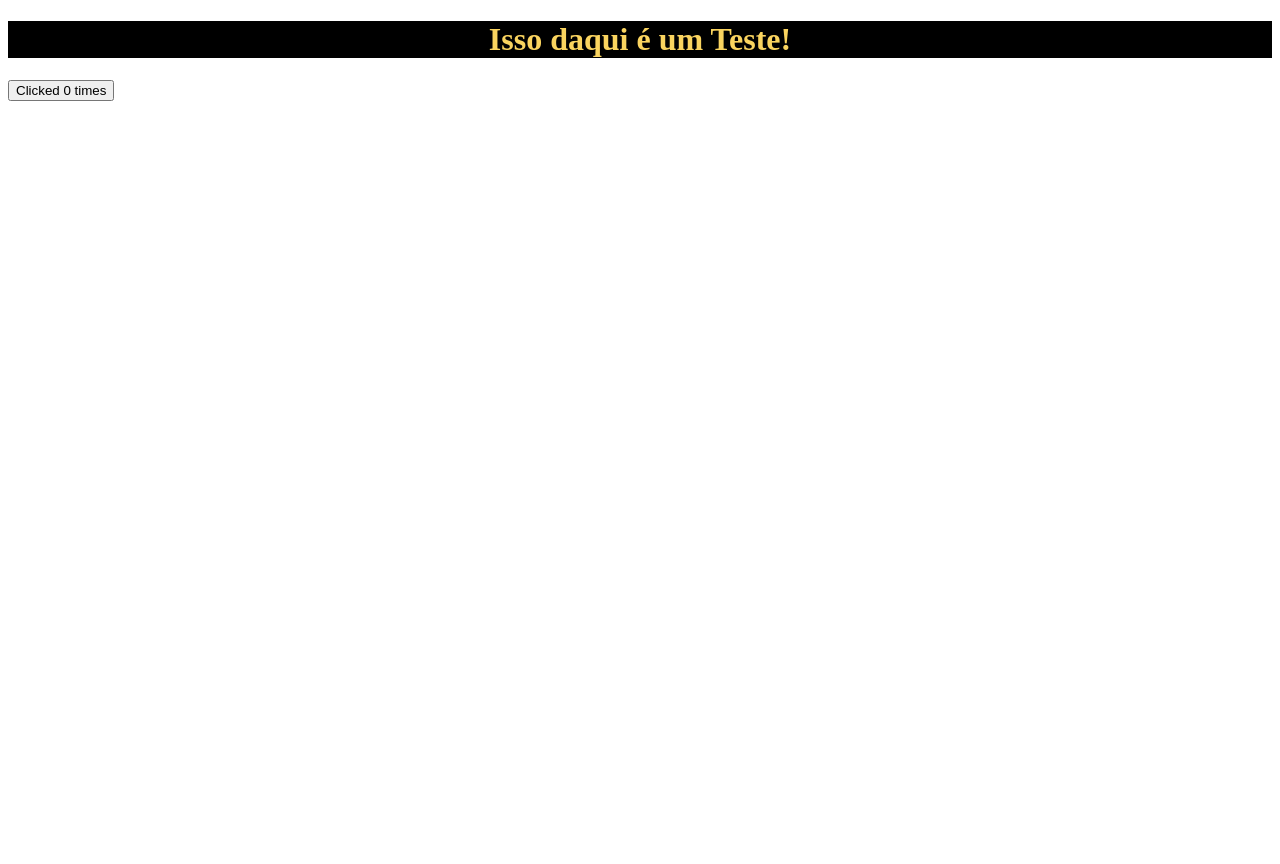
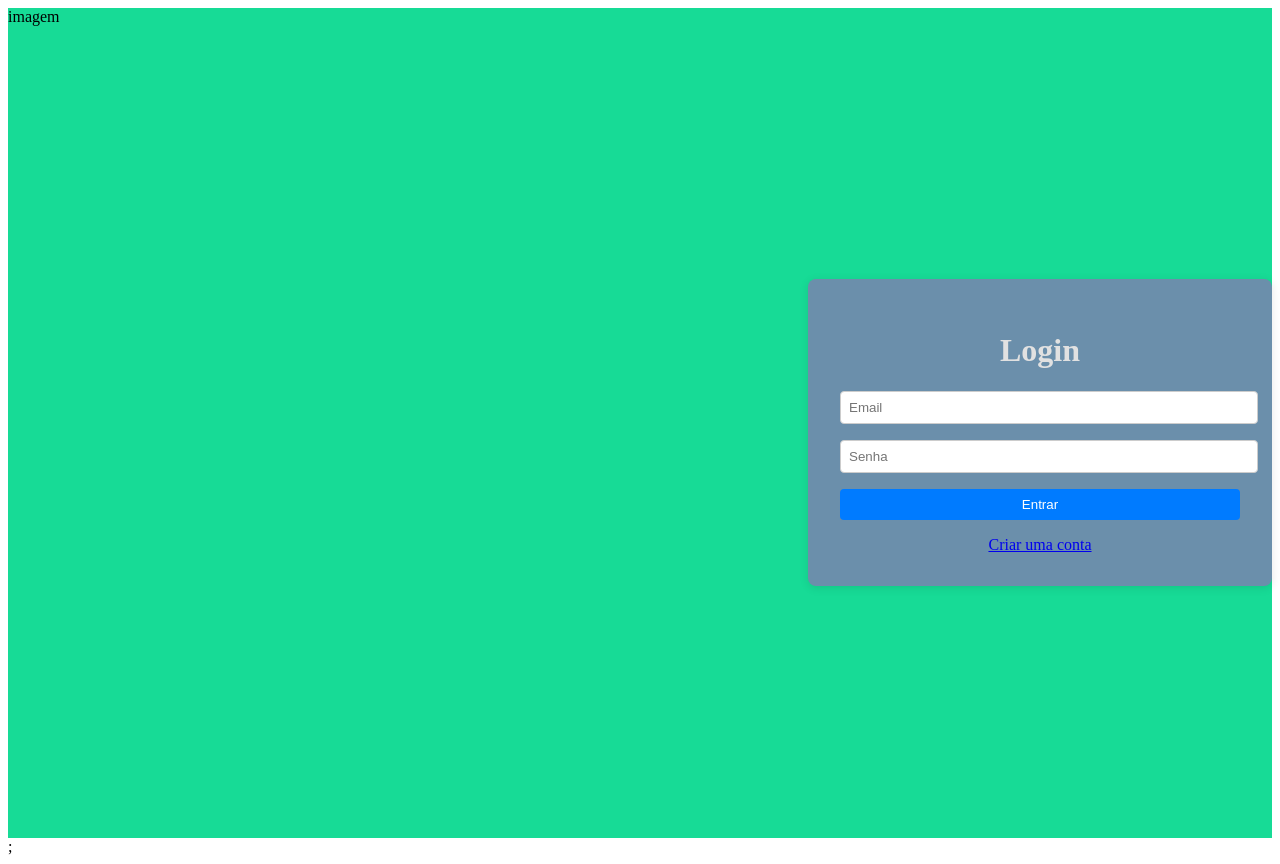
Before and after one commit to upprsk/wrker, a SvelteKit app in the folder front/: page / in a window 1280 px wide. Before the commit the page ends 800 px from the top, so only its background shows below. Built offline with nearby package versions, Linux system fonts and the light colour scheme.

Commit message:
tentativa de fazer tela de login

```diff
--- a/front/src/routes/+page.svelte
+++ b/front/src/routes/+page.svelte
@@ -1,23 +1,5 @@
 <script>
-    let teste = 'Isso daqui é um Teste!';
-    let count = 0;
-
-    function increment() {
-		count += 1;
-	}
+    import Login from './login.svelte';
 </script>
 
-<h1 class="classeTeste"> {teste} </h1>
-
-<button on:click={increment}>
-	Clicked {count}
-	{count === 1 ? 'time' : 'times'}
-</button>
-
-<style>
-    .classeTeste {
-        color: #fad45f;
-        background-color: black;
-        text-align: center;
-    }
-</style>
+<Login />;
--- /dev/null
+++ b/front/src/routes/login.svelte
@@ -0,0 +1,112 @@
+<script>
+    let isLogin = true;
+    let email = '';
+    let password = '';
+    let confirmPassword = '';
+
+    const toggleForm = () => {
+        isLogin = !isLogin;
+        email = '';
+        password = '';
+        confirmPassword = '';
+    };
+
+    const handleSubmit = () => {
+        if (isLogin) {
+            // Lógica para login
+            console.log('Login com', { email, password });
+        } else {
+            // Lógica para cadastro
+            if (password === confirmPassword) {
+                console.log('Cadastro com', { email, password });
+            } else {
+                alert('As senhas não coincidem!');
+            }
+        }
+    };
+</script>
+
+<div class="fundo clearfix">
+
+<div class="banner">
+    imagem
+</div>
+
+<div class="container">
+    <h1>{isLogin ? 'Login' : 'Cadastro'}</h1>
+    <input type="email" bind:value={email} placeholder="Email" required />
+    <input type="password" bind:value={password} placeholder="Senha" required />
+
+    {#if !isLogin}
+        <input type="password" bind:value={confirmPassword} placeholder="Confirme a Senha" required />
+    {/if}
+
+    <button on:click={handleSubmit}>
+        {isLogin ? 'Entrar' : 'Cadastrar'}
+    </button>
+
+    <div class="toggle">
+        <a href="#" on:click|preventDefault={toggleForm}>
+            {isLogin ? 'Criar uma conta' : 'Já tem uma conta? Faça login'}
+        </a>
+    </div>
+</div>
+
+</div>
+
+<style>
+
+    .banner {
+        float: left;
+        background-image: none;
+        text-align: center center;
+    }
+
+    .clearfix::after {
+        content: "";
+        display: table;
+        clear: both;
+    }
+    .fundo {
+        background-color: rgb(23, 219, 150);
+    }
+
+    .container {
+        float: right;
+        max-width: 400px;
+        margin: 20% auto ;
+        padding: 2rem;
+        background-color: #6b8fab;
+        border-radius: 8px;
+        box-shadow: 0 2px 10px rgba(0, 0, 0, 0.1);
+        clear: both;
+    }
+    .container h1 {
+        color: #e1e1e1;
+        text-align: center;
+
+    }
+    input {
+        width: 100%;
+        padding: 0.5rem;
+        margin-bottom: 1rem;
+        border: 1px solid #ccc;
+        border-radius: 4px;
+    }
+    button {
+        width: 100%;
+        padding: 0.5rem;
+        background-color: #007bff;
+        color: white;
+        border: none;
+        border-radius: 4px;
+        cursor: pointer;
+    }
+    button:hover {
+        background-color: #0056b3;
+    }
+    .toggle {
+        margin-top: 1rem;
+        text-align: center;
+    }
+</style>
```
